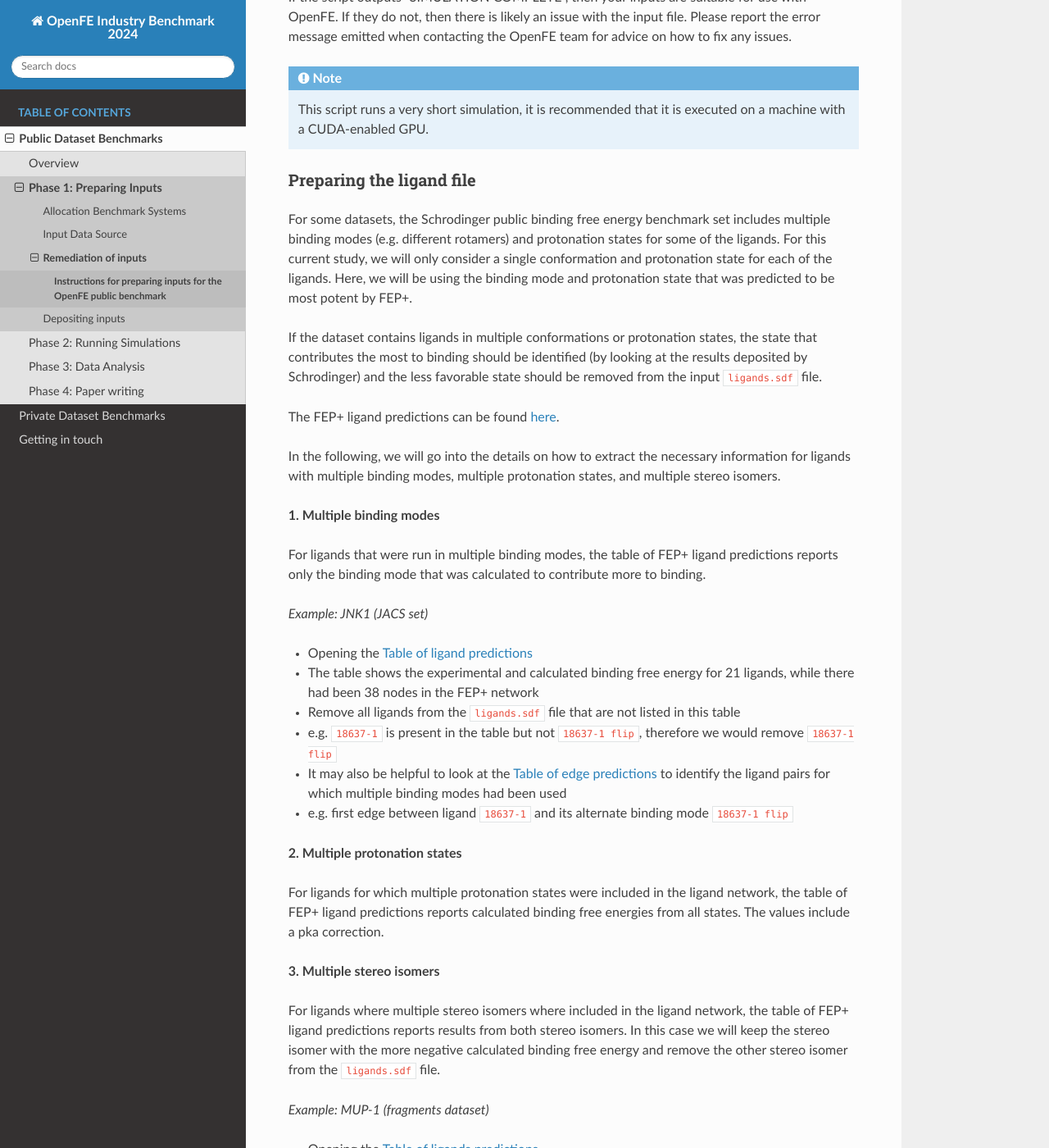
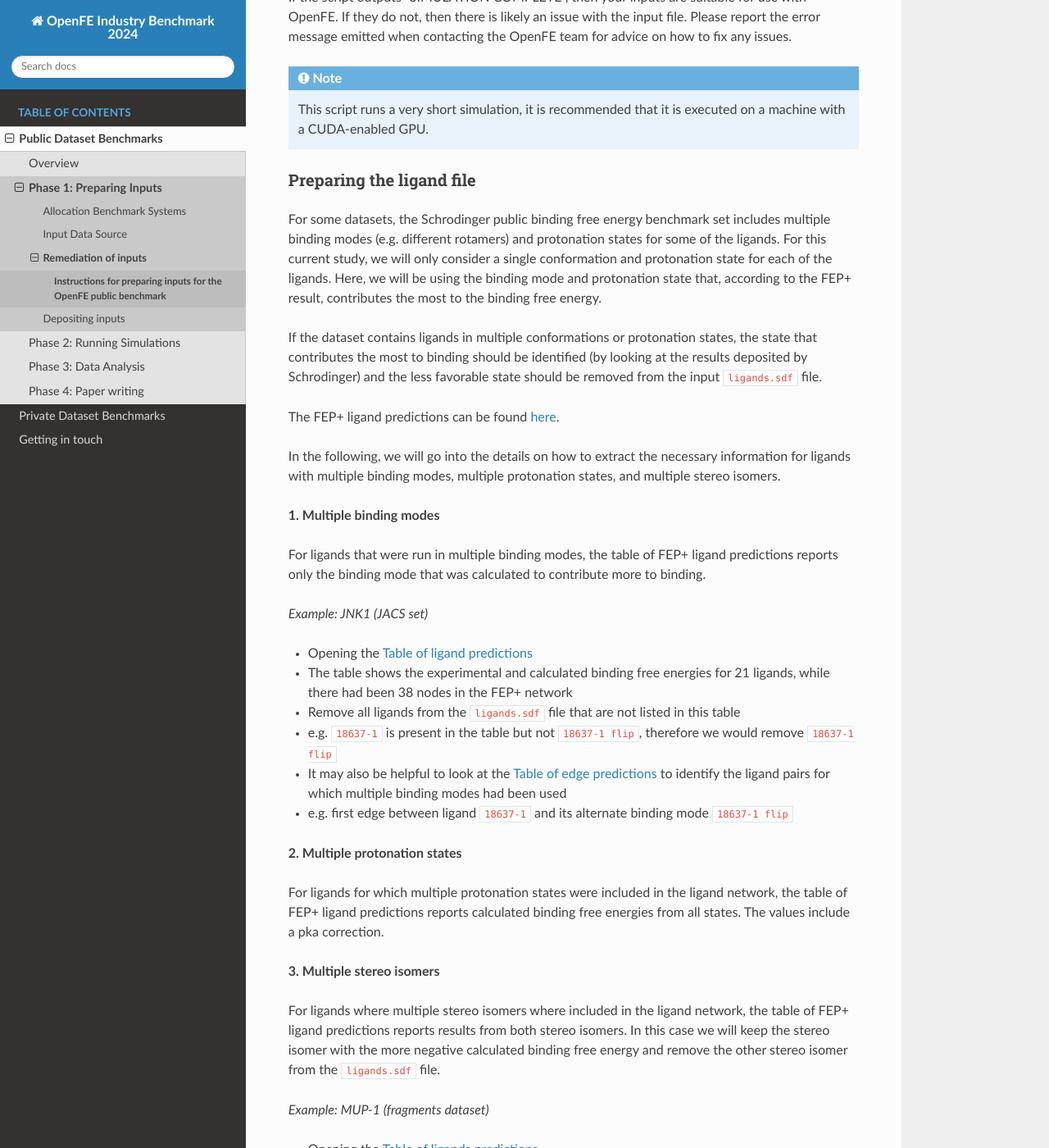
Before and after one commit to OpenFreeEnergy/IndustryBenchmarks2024, a Sphinx documentation site: the page built from docs/source/public/input_preparation.rst, in a window 1280 px wide and 1400 px high, scrolled down 3508 px. Shown: the whole window at 82% size. Built offline with Sphinx 7.4.7 and the Read the Docs theme 2.0.0, drawn with Linux system fonts in a browser that asks for light colours.

Commit message:
small fix

```diff
--- a/docs/source/public/input_preparation.rst
+++ b/docs/source/public/input_preparation.rst
@@ -144,7 +144,7 @@ Preparing the ligand file
 
 For some datasets, the Schrodinger public binding free energy benchmark set includes multiple binding modes (e.g. different rotamers)
 and protonation states for some of the ligands. For this current study, we will only consider a single conformation and protonation state for each of the ligands.
-Here, we will be using the binding mode and protonation state that was predicted to be most potent by FEP+.
+Here, we will be using the binding mode and protonation state that, according to the FEP+ result, contributes the most to the binding free energy.
 
 If the dataset contains ligands in multiple conformations or protonation states, the state that contributes the most to binding should be identified (by looking at the results deposited by Schrodinger) and the less favorable state should be removed from the input ``ligands.sdf`` file.
 
@@ -160,7 +160,7 @@ that was calculated to contribute more to binding.
 *Example: JNK1 (JACS set)*
 
 * Opening the `Table of ligand predictions <https://github.com/schrodinger/public_binding_free_energy_benchmark/blob/main/21_4_results/ligand_predictions/jacs_set/jnk1_manual_flips_symbmcorr_out.csv>`_
-* The table shows the experimental and calculated binding free energy for 21 ligands, while there had been 38 nodes in the FEP+ network
+* The table shows the experimental and calculated binding free energies for 21 ligands, while there had been 38 nodes in the FEP+ network
 * Remove all ligands from the ``ligands.sdf`` file that are not listed in this table
 * e.g. ``18637-1`` is present in the table but not ``18637-1 flip``, therefore we would remove ``18637-1 flip``
 * It may also be helpful to look at the `Table of edge predictions <https://github.com/schrodinger/public_binding_free_energy_benchmark/blob/main/21_4_results/edge_predictions/jacs_set/jnk1_manual_flips_out.csv>`_
```
